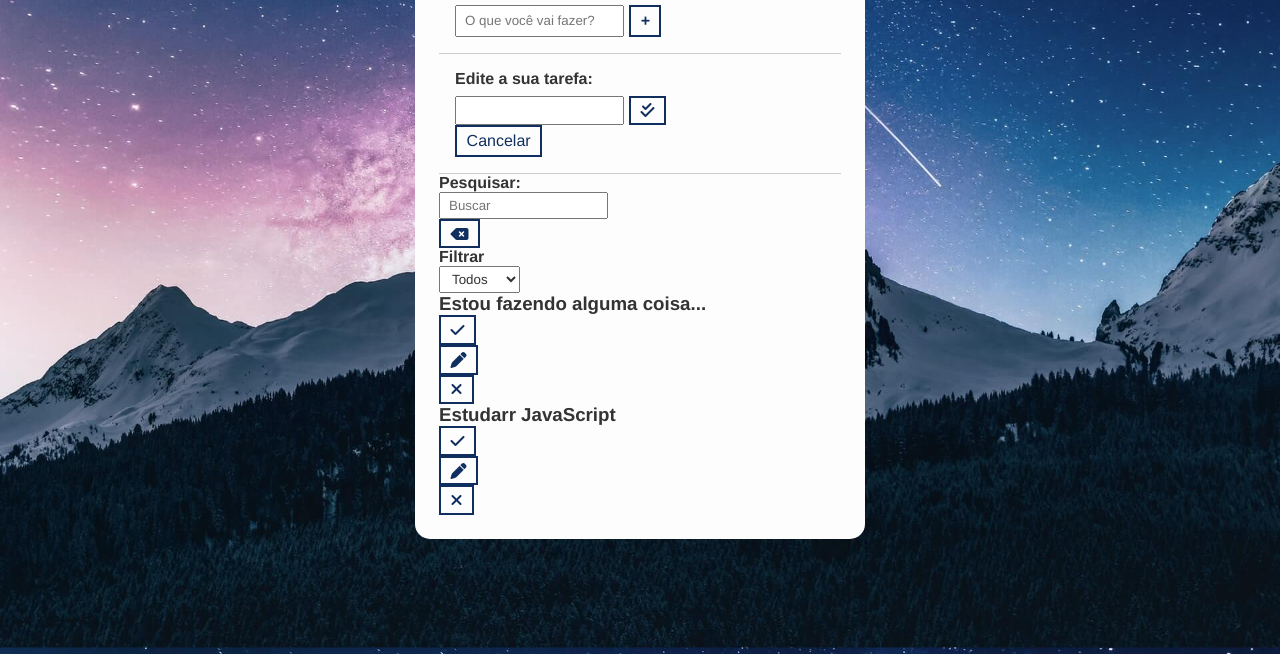
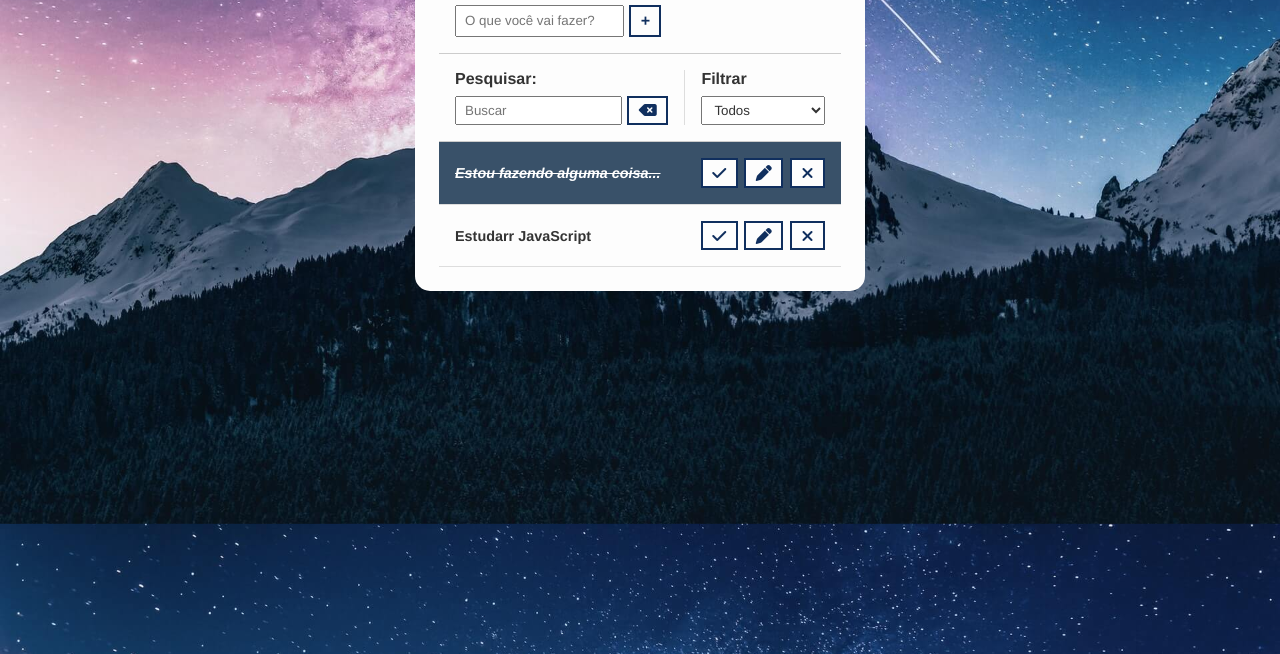
Before and after one commit to Bruno-Filadelfo/Lista-de-Afazeres-, a plain HTML site: page index.html in a window 1280 px wide. Shown: the part 146-800 px from the top of the page. Drawn offline with Linux system fonts and the light colour scheme; files whose address does not match are found by name.

Commit message:
Lista de Afazeres

```diff
--- a/css/style.css
+++ b/css/style.css
@@ -90,3 +90,73 @@ input, select {
 #cancel-edit-btn {
     margin-top: 1rem;
 }
+
+/* Todo Toolbal */
+
+#toolbar {
+    padding: 1rem;
+    border-bottom: 1px solid #ccc;
+    display: flex;
+}
+
+#toolbar h4 {
+    margin-bottom: .5rem;
+}
+
+#search {
+    border-right: 1px solid #ddd;
+    padding-right: 1rem;
+    margin-right: 1rem;
+    width: 65%;
+    display: flex;
+    flex-direction: column;
+}
+
+#search form {
+    display: flex;
+}
+
+#search input {
+    width: 100%;
+    margin-right: 0.3rem;
+}
+
+#filter {
+    width: 35%;
+    display: flex;
+    flex-direction: column;
+}
+
+#filter select {
+    flex: 1;
+}
+
+/* Todo List */
+
+.todo {
+    display: flex;
+    justify-content: space-around;
+    align-items: center;
+    padding: 1rem;
+    border-bottom: 1px solid #ddd;
+    transition: 0.3s;
+}
+
+.todo h3 {
+    flex: 1;
+    font-size: 0.9rem;
+}
+
+.todo button {
+    margin-left: 0.4rem;
+}
+
+.done {
+    background-color: #395169;
+}
+
+.done h3 {
+    color: #fff;
+    text-decoration: line-through;
+    font-style: italic;
+}
--- a/index.html
+++ b/index.html
@@ -30,7 +30,7 @@
                 </button>
             </div>
         </form>
-        <form id="edit-form" class="">
+        <form id="edit-form" class="hide">
             <p>Edite a sua tarefa:</p>
             <div class="form-control">
                 <input type="text" id="edit-input"/>
@@ -60,7 +60,7 @@
             </div>
         </div>
         <div id="todo-list">
-            <div class="todo">
+            <div class="todo done">
                 <h3>Estou fazendo alguma coisa...</h3>
                 <button class="finish-todo">
                     <i class="fa-solid fa-check"></i>
--- a/js/script.js
+++ b/js/script.js
@@ -0,0 +1,21 @@
+// Seleção de Elementos
+const todoForm = document.querySelector("#todo-form");
+const todoInput = document.querySelector("#todo-input");
+const todolist = document.querySelector("#todo-list");
+const editform = document.querySelector("#edit-form");
+const editInput = document.querySelector("#edit-input");
+const cancelEditBnt = document.querySelector("#cancel-edit-bnt");
+
+// Funções
+
+// Eventos
+todoForm.addEventListener("submit", (e) => {
+    e.preventDefault();
+
+    const inputValue = todoInput.value;
+
+    if (inputValue) {
+        console.log(inputValue);
+        // salve todo
+    }
+});
```
